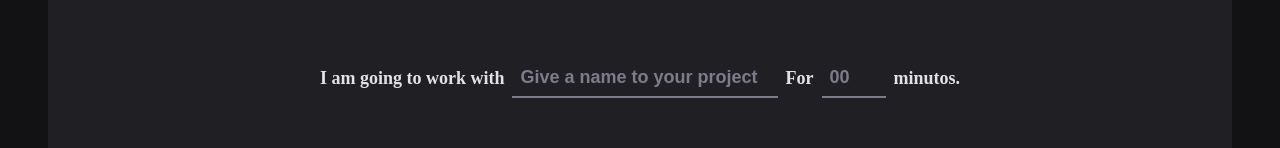
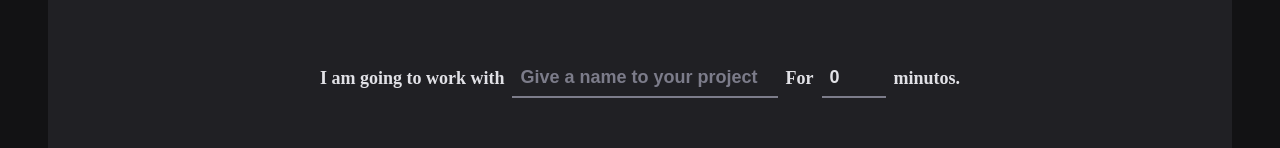
Before and after one commit to zanonijordan/02-ignite-timer, a React app: page / in a window 1280 px wide. Shown: the part 166-314 px from the top of the page. Built offline with nearby package versions, Linux system fonts and the light colour scheme; the HTML template or start-up script is replaced by a standard one.

Commit message:
create intereface NewCycleFormatData

```diff
--- a/src/pages/Home/index.tsx
+++ b/src/pages/Home/index.tsx
@@ -20,12 +20,21 @@
     .max(60, 'the range must be at maximun 60 minutes'),
 })
 
+interface NewCycleFormatData {
+  task: string
+  minutesAmount: number
+}
+
 export function Home() {
-  const { register, handleSubmit, watch } = useForm({
+  const { register, handleSubmit, watch } = useForm<NewCycleFormatData>({
     resolver: zodResolver(newCycleFormValidationSchema),
+    defaultValues: {
+      task: '',
+      minutesAmount: 0,
+    },
   })
 
-  function handleCreateNewCycle(data: any) {
+  function handleCreateNewCycle(data: NewCycleFormatData) {
     console.log(data)
   }
 
```
